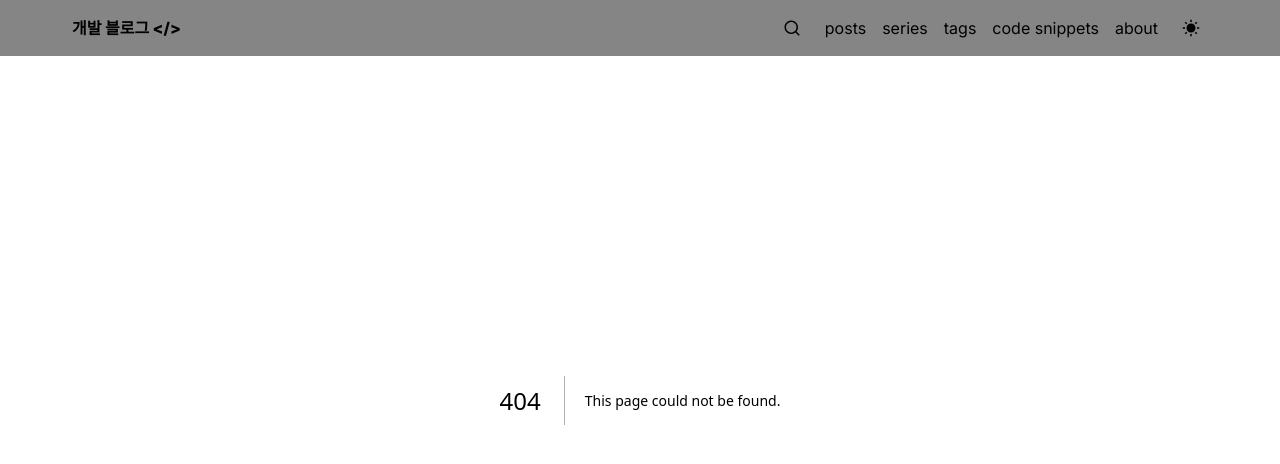
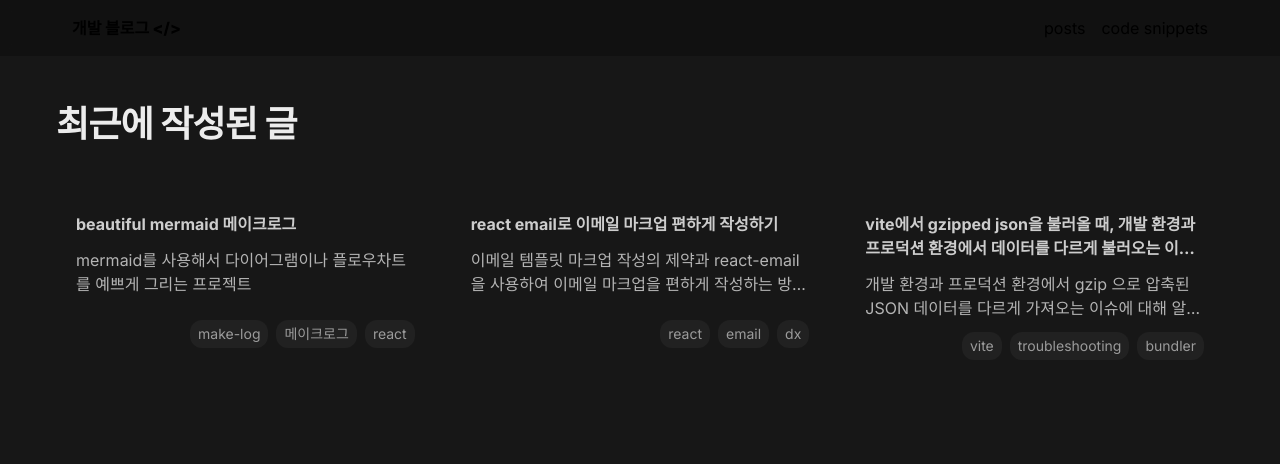
Before and after one commit to cheatkey/blog, a Next.js app: page /posts in a window 1280 px wide. Before the commit this address had no page. Shown: the top 464 px of the page. Built offline with nearby package versions, Linux system fonts and the light colour scheme.

Commit message:
배포 전 레이아웃 수정

```diff
--- a/src/app/page.tsx
+++ b/src/app/page.tsx
@@ -1,7 +1,45 @@
 import Image from "next/image";
 import PostCard from "@/components/PostCard";
+import { getAllFiles } from "@/utils/getAllFiles";
+import { POST_PATH } from "@/constants";
+import fs from "fs/promises";
+import matter from "gray-matter";
+import path from "path";
+import { postListSchema } from "./posts/page";
 
-export default function Home() {
+export default async function Home() {
+  const files = await getAllFiles(POST_PATH);
+
+  const postList = await Promise.all(
+    files.map(async (filePath) => {
+      const markdown = await fs.readFile(path.join(filePath), "utf8");
+      const { data: frontmatter } = matter(markdown);
+
+      return postListSchema.parse({
+        ...frontmatter,
+        path: `/post/${path.basename(filePath).replace(".mdx", "")}`,
+      });
+    })
+  );
+
+  return (
+    <div className="flex justify-center min-h-screen bg-gray-900 py-20">
+      <main className="max-w-[1200px] w-full p-4 flex flex-col gap-24 py-12">
+        <div className="grid grid-cols-1 md:grid-cols-2 lg:grid-cols-3 gap-4">
+          {postList.map((postData, index) => (
+            <PostCard
+              key={postData.path}
+              title={postData.title}
+              tags={postData.tags}
+              description={postData.description}
+              href={postData.path}
+            />
+          ))}
+        </div>
+      </main>
+    </div>
+  );
+
   return (
     <div className="flex justify-center bg-gray-900 py-20">
       <main className="max-w-[1200px] w-full p-4 flex flex-col gap-24 py-12">
--- a/src/app/post/[slug]/page.tsx
+++ b/src/app/post/[slug]/page.tsx
@@ -63,7 +63,7 @@ const PostPage = async ({ params }: PostPageProps) => {
 
   return (
     <Suspense fallback={<>Loading...</>}>
-      <div className="w-full max-w-[762px] text-base text-gray-800 dark:text-gray-100">
+      <div className="w-full max-w-[762px] text-base text-gray-800 dark:text-gray-100 px-5">
         <div className="flex flex-col gap-2 pt-8 pb-4 border-b border-gray-700">
           <h1 className="text-3xl leading-10 font-bold text-post-header tracking-tight break-keep">
             {frontmatter.title}
@@ -78,6 +78,8 @@ const PostPage = async ({ params }: PostPageProps) => {
         </div>
 
         <article className="pt-4">{content}</article>
+
+        <div className="flex flex-col h-40"></div>
       </div>
     </Suspense>
   );
--- /dev/null
+++ b/src/app/posts/layout.tsx
@@ -0,0 +1,12 @@
+interface PostLayoutProps {
+  children: React.ReactNode;
+}
+const PostLayout = ({ children }: PostLayoutProps) => {
+  return (
+    <div className="w-full flex justify-center py-14 bg-gray-900 min-h-screen">
+      {children}
+    </div>
+  );
+};
+
+export default PostLayout;
--- /dev/null
+++ b/src/app/posts/page.tsx
@@ -0,0 +1,56 @@
+import { POST_PATH } from "@/constants";
+import { getAllFiles } from "@/utils/getAllFiles";
+import React from "react";
+import path from "path";
+import fs from "fs/promises";
+import matter from "gray-matter";
+import PostCard from "@/components/PostCard";
+import { z } from "zod";
+
+interface PostsPageProps {}
+
+export const postListSchema = z.object({
+  title: z.string().default(""),
+  description: z.string().default(""),
+  date: z.string().default(""),
+  tags: z.array(z.string()).default([]),
+  path: z.string(),
+});
+
+const PostsPage = async ({}: PostsPageProps) => {
+  const files = await getAllFiles(POST_PATH);
+
+  const postList = await Promise.all(
+    files.map(async (filePath) => {
+      const markdown = await fs.readFile(path.join(filePath), "utf8");
+      const { data: frontmatter } = matter(markdown);
+
+      return postListSchema.parse({
+        ...frontmatter,
+        path: `/post/${path.basename(filePath).replace(".mdx", "")}`,
+      });
+    })
+  );
+
+  return (
+    <main className="max-w-[1200px] w-full p-4 flex flex-col gap-12 py-12">
+      <h2 className="text-4xl font-bold text-gray-100 tracking-tight">
+        최근에 작성된 글
+      </h2>
+
+      <div className="grid grid-cols-1 md:grid-cols-2 lg:grid-cols-3 gap-4">
+        {postList.map((postData, index) => (
+          <PostCard
+            key={postData.path}
+            title={postData.title}
+            tags={postData.tags}
+            description={postData.description}
+            href={postData.path}
+          />
+        ))}
+      </div>
+    </main>
+  );
+};
+
+export default PostsPage;
--- a/src/app/snippets/page.tsx
+++ b/src/app/snippets/page.tsx
@@ -69,7 +69,7 @@ const SnippetsPage = async () => {
           <h1 className="text-4xl font-bold text-gray-100 tracking-tight">
             Code Snippets
           </h1>
-          <p className="text-gray-400">여기에 설명하는 텍스트를 넣습니다.</p>
+          <p className="text-gray-400">유용한 코드 스니펫 모음</p>
         </section>
 
         {snippetsByCategory.map((item) => {
--- a/src/components/Navbar/Navbar.tsx
+++ b/src/components/Navbar/Navbar.tsx
@@ -13,20 +13,23 @@ const Navbar = () => {
         </Link>
 
         <div className="flex flex-row gap-4 items-center">
-          <IconWrapper>
+          {/* <IconWrapper>
             <RiSearchLine size={18} />
-          </IconWrapper>
-          <p>posts</p>
-          <p>series</p>
-          <p>tags</p>
+          </IconWrapper> */}
+          <Link href={"/posts"}>
+            <p>posts</p>
+          </Link>
+
+          {/* <p>series</p>
+          <p>tags</p> */}
 
           <Link href={"/snippets"}>
             <p>code snippets</p>
           </Link>
 
-          <p>about</p>
+          {/* <p>about</p> */}
 
-          <ThemeChanger />
+          {/* <ThemeChanger /> */}
         </div>
       </div>
     </nav>
--- a/src/components/PostCard.tsx
+++ b/src/components/PostCard.tsx
@@ -13,13 +13,15 @@ const PostCard = ({ title, description, tags, href }: PostCardProps) => {
     <Link href={href}>
       <div className="group">
         <div className="flex flex-col gap-3 group-hover:bg-gray-800 p-5 rounded-xl transition-colors">
-          <p className="text-gray-200 group-hover:text-gray-100 font-bold mb-2 transition-colors">
-            {title}
-          </p>
+          <div className="flex flex-col gap-3 min-h-24">
+            <p className="text-gray-200 group-hover:text-gray-100 font-bold transition-colors line-clamp-2">
+              {title}
+            </p>
 
-          <p className="text-gray-300 group-hover:text-gray-200 transition-colors">
-            {description}
-          </p>
+            <p className="text-gray-300 group-hover:text-gray-200 transition-colors line-clamp-2">
+              {description}
+            </p>
+          </div>
 
           <TagContainer tags={tags} />
         </div>
```
